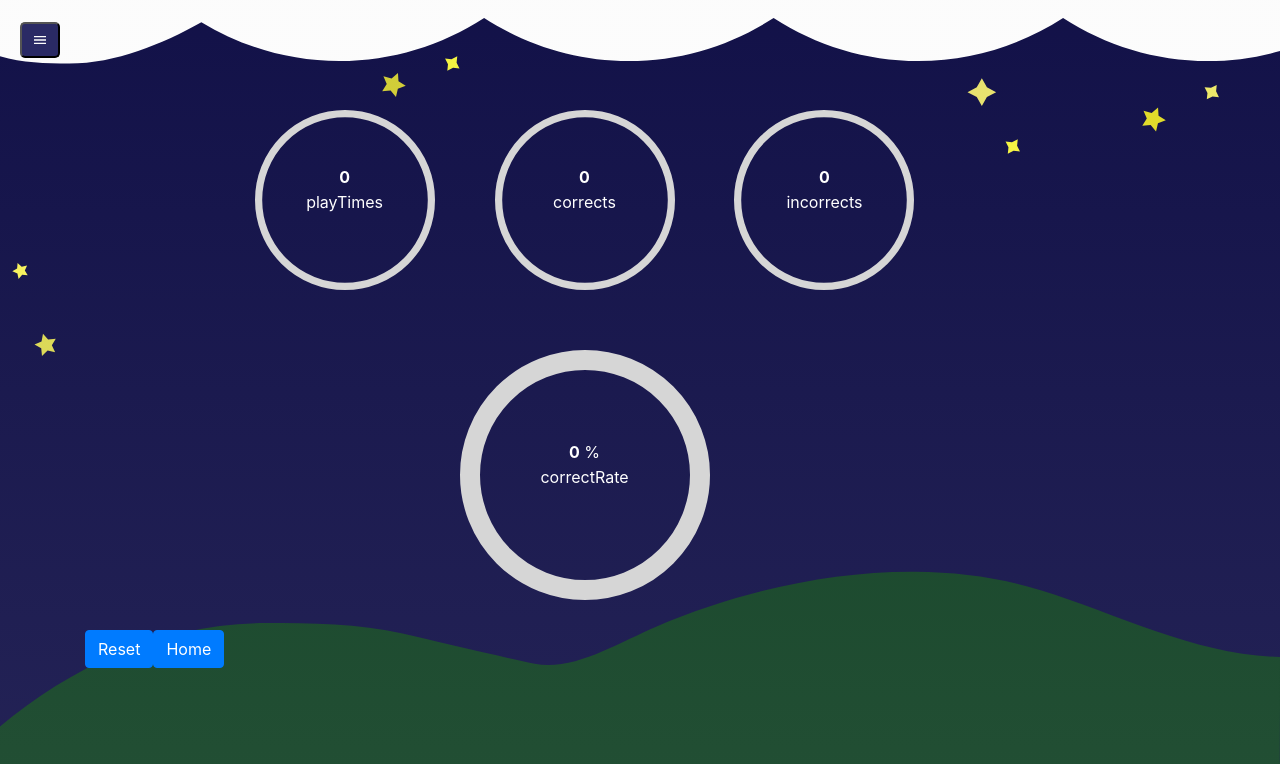
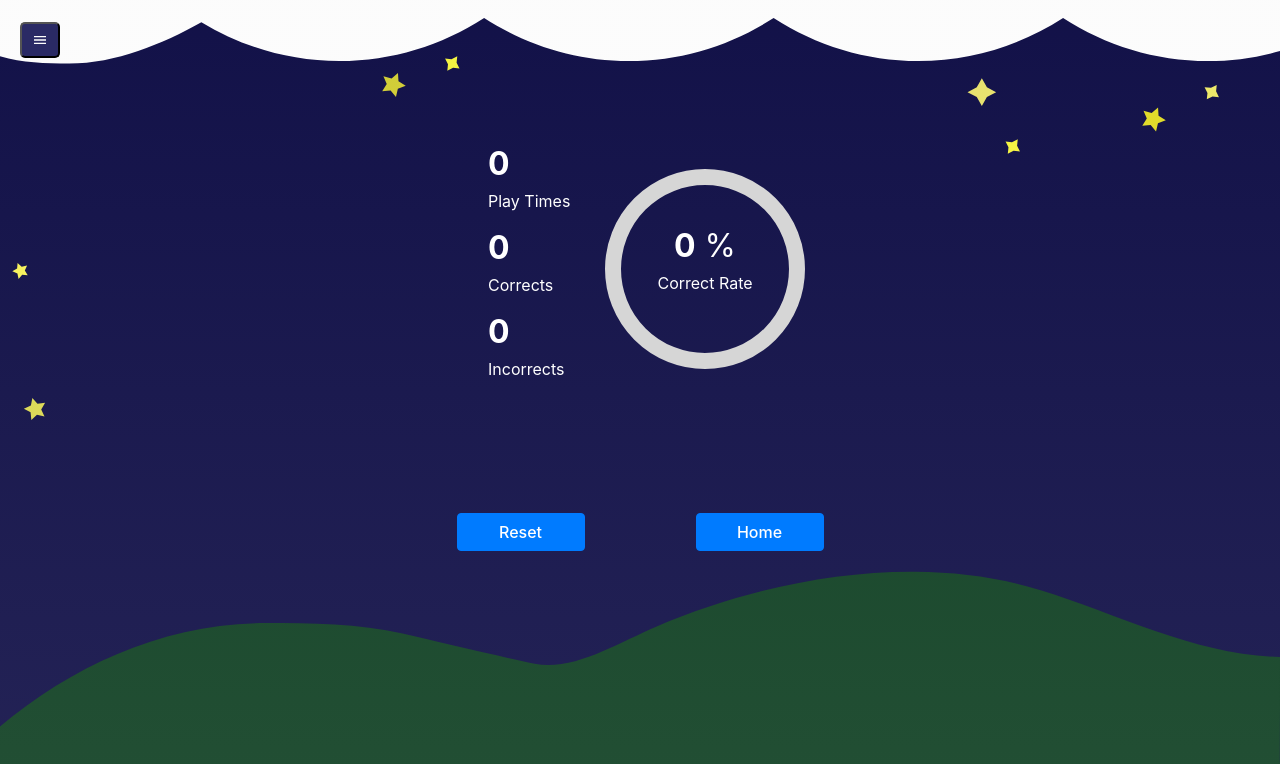
Before and after one commit to rubikuo/iQuiz, a React (Create React App) app: page /stats in a window 1280 px wide. Shown: the top 764 px of the page. Built offline with nearby package versions, Linux system fonts and the light colour scheme.

Commit message:
fixed css progress

```diff
--- a/src/Components/CircularProgress.js
+++ b/src/Components/CircularProgress.js
@@ -1,32 +1,32 @@
 import React from 'react';
-import { CircularProgressbarWithChildren } from 'react-circular-progressbar';
+import { CircularProgressbarWithChildren, buildStyles } from 'react-circular-progressbar';
 import 'react-circular-progressbar/dist/styles.css';
 import './styles/Stats.scss';
 
-const CircularProgress = ({type, correctPercent, correctNum, inCorrectNum, playTimes}) =>{
+const CircularProgress = ({correctPercent}) =>{
 
     // let progressValue = `${type} === "playTimes" && ${playTimes} === null ? 0 : ${playTimes}`
-    let progressValue =
-        type==="playTimes"? playTimes === null ? 0 : playTimes:
-        type ==="corrects"? correctNum ===null? 0: correctNum:
-        type ==="incorrects"? inCorrectNum === null? 0: inCorrectNum:
-        correctPercent=== null? 0:correctPercent;
+    // let progressValue =
+    //     type==="playTimes"? playTimes === null ? 0 : playTimes:
+    //     type ==="corrects"? correctNum ===null? 0: correctNum:
+    //     type ==="incorrects"? inCorrectNum === null? 0: inCorrectNum:
+    //     correctPercent=== null? 0:correctPercent;
 
     return (
 					<CircularProgressbarWithChildren
-						role="progressbar"
-                        aria-valuenow={progressValue}
-                        strokeWidth={type ==="correctRate"? 8: 4}
+                        role="progressbar"
+                        styles ={buildStyles({pathColor:`rgb(106, 174, 210, ${correctPercent=== null? 0:correctPercent / 100})`})}
+                        aria-valuenow={correctPercent=== null? 0:correctPercent}
 						// aria-valuemin={type==="correctRate"? null: 0}
 						// aria-valuemax={type==="correctRate"? null: 100}
-						value={type==="correctRate"? progressValue: null}
+						value={correctPercent=== null? 0:correctPercent}
 						className="stats__progress-icon"
 					>
 						{/* <img className="stats__progress--img" src="https://i.imgur.com/b9NyUGm.png" alt="doge" /> */}
 						<p className="stats__progress--text" >
-							<strong>{ progressValue}</strong> {type==="correctRate"&& <span>%</span>}
+							<strong>{ correctPercent=== null? 0:correctPercent}</strong> %
 						</p>
-						<p className="stats__progress--text-sub" >{type}</p>
+						<p className="stats__progress--text-sub" >Correct Rate</p>
 					</CircularProgressbarWithChildren>
 
     )
--- a/src/Components/Quiz.js
+++ b/src/Components/Quiz.js
@@ -213,13 +213,13 @@ const Quiz = ({ location }) => {
 		<div className="quiz">
 			{/* <h1 className="quiz__title">{catagoryType ==="music"}</h1> */}
 			<div className="quiz__icon-catagory">{catagoryType === 'Books' ? (
-									<BookIcon size={80} className="main__img" />
+									<BookIcon size={100} className="main__img" />
 								) : catagoryType === 'Music' ? (
-									<MusicIcon size={80} className="main__img" />
+									<MusicIcon size={100} className="main__img" />
 								) : catagoryType === 'Video games' ? (
-									<GameIcon size={80} className="main__img" />
+									<GameIcon size={100} className="main__img" />
 								) : (
-									<MovieIcon size={80} className="main__img" />
+									<MovieIcon size={100} className="main__img" />
 								)}</div>
 			<div className="quiz__container">
 				{loading ? (
@@ -240,7 +240,7 @@ const Quiz = ({ location }) => {
 							};
 							return (
 
-								<div className="quiz__section" key={data.question}>
+								<section className="quiz__section" key={data.question}>
 									<h3 className="quiz__text-question">
 										{currentPage + "."} {data.question.replace(/&#?\w+;/g, (match) => entities[match])}
 									</h3>
@@ -267,7 +267,7 @@ const Quiz = ({ location }) => {
 
 										);
 									})}
-								</div>
+								</section>
 
 							);
 						})
@@ -287,7 +287,10 @@ const Quiz = ({ location }) => {
 				{currentPage === lastPage && <Button aria-label="View result" className="quiz__button-result" onClick={showResult}>Result</Button>}
 				<NewModal
 					show={showModal}
-					onRedirectStats={onRedirectStats} point={point} onRedirectHome={onRedirectHome} onRestart={onRestart}/>
+					onRedirectStats={onRedirectStats}
+					point={point}
+					onRedirectHome={onRedirectHome}
+					onRestart={onRestart}/>
 			</div>
 		</div>
 	);
--- a/src/Components/Stats.js
+++ b/src/Components/Stats.js
@@ -11,16 +11,15 @@ import {
 } from './store.js'; // need to subscrib in useeffect otherwise pass from parent
 import './styles/Stats.scss';
 import Button from 'react-bootstrap/Button';
-import { CircularProgressbarWithChildren } from 'react-circular-progressbar';
 import 'react-circular-progressbar/dist/styles.css';
-import CircularProgress from "./CircularProgress";
+import CircularProgress from './CircularProgress';
 
 const Stats = () => {
 	const [ playTimes, setPlayTimes ] = useState(playTimes$.value);
 	const [ correctNum, setCorrectNum ] = useState(correctNum$.value);
 	const [ inCorrectNum, setInCorrectNum ] = useState(inCorrectNum$.value);
 	const [ correctPercent, setCorrectPercent ] = useState(correctPercent$.value);
-    const [ statsType] = useState([ "playTimes", "corrects", "incorrects", "correctRate"])
+	const [ statsType ] = useState([ 'Play Times', 'Corrects', 'Incorrects' ]);
 
 	const resetStats = () => {
 		updatePlayTimes(null); //confirm with Andreas why i need to render the page again to see the updated number?
@@ -50,26 +49,44 @@ const Stats = () => {
 
 
 
-
 	return (
 		<div className="stats">
+			<session className="stats__session">
+				<div className="stats__session-wrap">
+					{statsType.map((type) => {
+							let progressValue =
+							type==="Play Times"? playTimes === null ? 0 : playTimes:
+							type ==="Corrects"? correctNum ===null? 0: correctNum:
+							type ==="Incorrects"? inCorrectNum === null? 0: inCorrectNum:
+							correctPercent=== null? 0:correctPercent;
+						return (
+							<div key="type" className="stats__session-ctn">
+								<p className="stats__session--text">
+									<strong>{progressValue}</strong> {type === 'correctRate' && <span>%</span>}
+								</p>
+								<p className="stats__session--text-sub">{type}</p>
+							</div>
+						);
+					})}
+				</div>
+				<div key="type" className="stats__progress">
+					<CircularProgress
 
-			<session className = "stats__progress">
-				{statsType.map((type)=>{
-					return(
-						<div key="type" className={type==="correctRate"? "stats__progress-ctn stats__progress-ctn--correctRate": "stats__progress-ctn"}>
-						<CircularProgress type={type} correctPercent={correctPercent} playTimes={playTimes} correctNum={correctNum} inCorrectNum={inCorrectNum} />
-						</div>
-					)
-				})}
-
+						type="Correct Rate"
+						correctPercent={correctPercent}
+						playTimes={playTimes}
+						correctNum={correctNum}
+						inCorrectNum={inCorrectNum}
+					/>
+				</div>
 			</session>
+			<div className="stats__container-btn">
 			<Button className="stats__button stats__button-reset" onClick={resetStats}>
 				Reset
 			</Button>
-			<Button href="/">Home</Button>
+			<Button  className="stats__button stats__button-home" href="/">Home</Button>
+			</div>
 		</div>
 	);
 };
-
 export default Stats;
--- a/src/Components/styles/Quiz.scss
+++ b/src/Components/styles/Quiz.scss
@@ -2,7 +2,6 @@
 
 .quiz {
 	color: white;
-
 
 	&__title {
 		padding: 2%;
@@ -36,7 +35,6 @@
 				>.quiz__button-next--fake{
 					color: rgb(0, 217, 255);
 				}
-
 			}
 		}
 		&-prev {
@@ -54,6 +52,20 @@
 		}
 		&:focus{
 			outline: none;
+		}
+		&-result{
+			width: 8rem;
+        text-align: center;
+        margin: 5%;
+        color: white;
+        text-decoration: none;
+        font-weight: 500;
+        &:hover{
+            text-decoration: none;
+            color: white;
+            font-weight: 700;
+
+        }
 		}
 	}
 
--- a/src/Components/styles/Stats.scss
+++ b/src/Components/styles/Stats.scss
@@ -2,6 +2,7 @@
 
 .stats{
     color: white;
+    @extend %flexCCC;
     &__title{
         color: grey;
     }
@@ -12,18 +13,15 @@
         }
     }
 
-    &__progress{
-        width: 90%;
+    &__session{
+        width: 100%;
         @extend %flexRCC;
         flex-wrap: wrap;
+        padding: 5% 0;
 
         &-ctn{
-            width: 180px;
-            margin: 3%;
-            &--correctRate{
-                width: 250px;
-            }
-
+            width: 130px;
+            margin: 3% 0;
         }
 
         &--img{
@@ -32,8 +30,25 @@
 
         }
         &--text{
-            font-size: 1rem;
+            font-size: 2rem;
             margin: -5px 0 1px 0;
+            padding: 0 10%;
+            &-sub{
+                color:  white;
+                padding: 0 10%;
+            }
+
+        }
+
+    }
+    &__progress{
+        width: 200px;
+        margin: 3% 0;
+
+        &--text{
+            font-size: 2rem;
+            margin: -5px 0 1px 0;
+
             &-sub{
                 color:  white;
             }
@@ -41,18 +56,25 @@
         }
 
     }
+    &__container-btn{
+        width: 100%;
+        @extend %flexJC;
+        margin-top: 0%;
+    }
 
     &__button{
-        &-home{
-            display: inline-block;
-            width: 100%;
-            height: 100%;
+        width: 8rem;
+        text-align: center;
+        margin: 5%;
+        color: white;
+        text-decoration: none;
+        font-weight: 500;
+        &:hover{
+            text-decoration: none;
             color: white;
-            text-decoration: none;
-            &:hover{
-                text-decoration: none;
-                color: white;
-            }
+            font-weight: 700;
+
         }
+
     }
 }
```
Also changed, not shown: src/materials/BgNoLOGO.svg.
